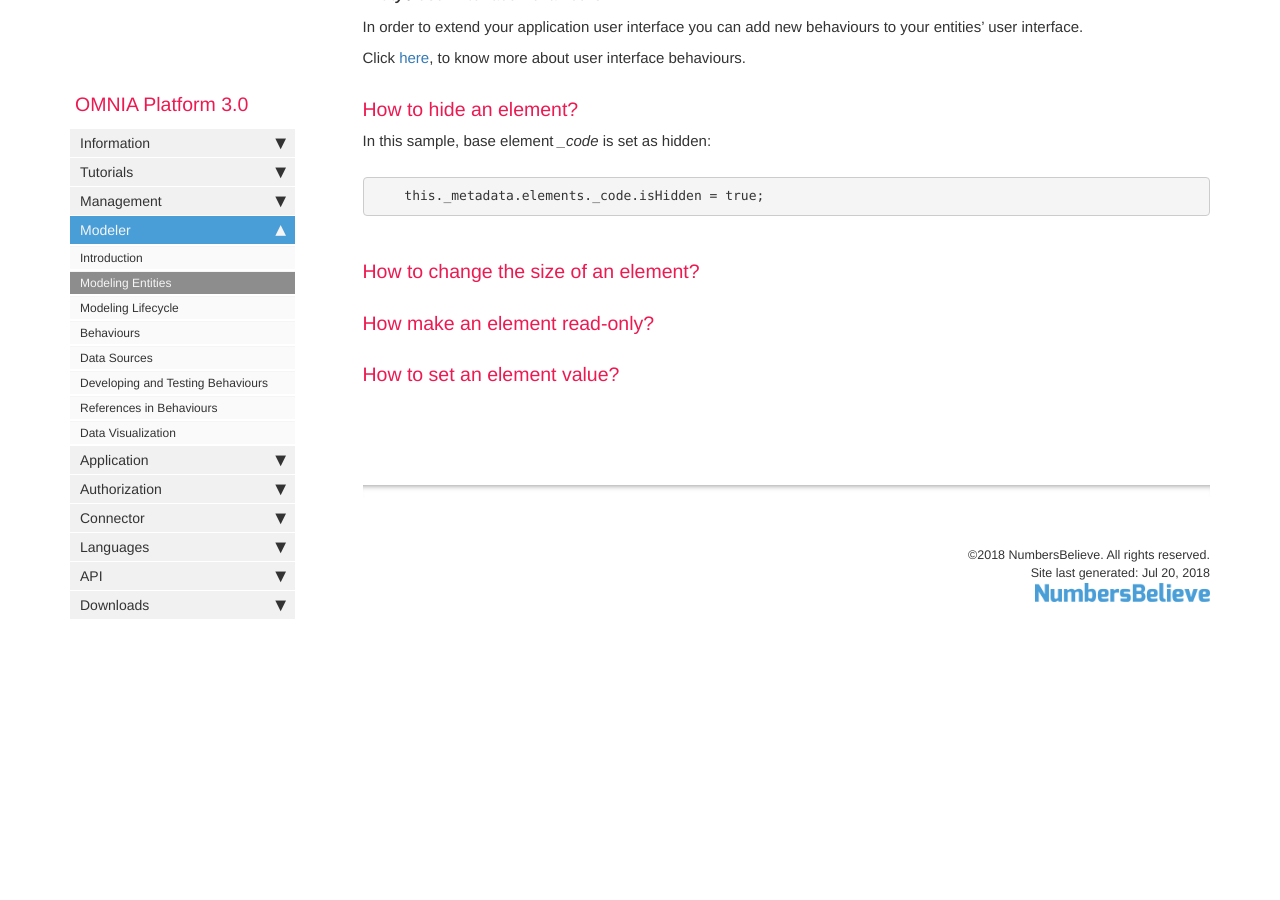
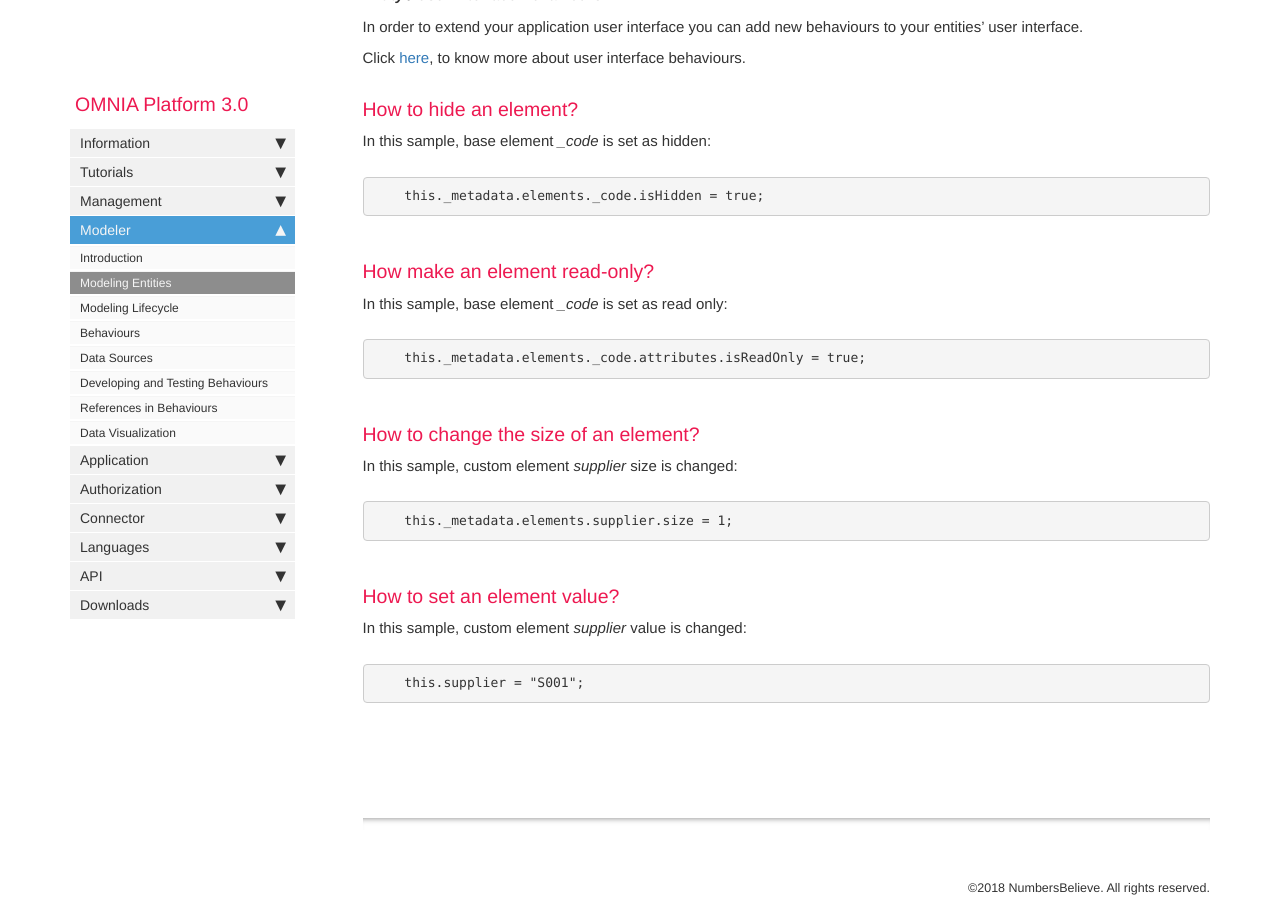
Before and after one commit to daniel8lopes/omnia3, a Jekyll site: the page built from docs/pages/omnia3/Modeler/omnia3_modeler_entities.md, in a window 1280 px wide and 900 px high, scrolled down 3084 px. Built offline with Jekyll 4.4.1, drawn with Linux system fonts in a browser that asks for light colours; nearby versions of some CDN libraries; comment, search, counter and statistics services are not loaded; before the commit the page ends 3746 px from its top, so only the background shows below that; some of the changed text lies outside the part shown.

Commit message:
Update omnia3_modeler_entities.md

````diff
--- a/docs/pages/omnia3/Modeler/omnia3_modeler_entities.md
+++ b/docs/pages/omnia3/Modeler/omnia3_modeler_entities.md
@@ -102,8 +102,26 @@ In this sample, base element *_code* is set as hidden:
     this._metadata.elements._code.isHidden = true;
 ```
 
+### How make an element read-only?
+
+In this sample, base element *_code* is set as read only:
+
+```JavaScript
+    this._metadata.elements._code.attributes.isReadOnly = true;
+```
+
 ### How to change the size of an element?
 
-### How make an element read-only?
+In this sample, custom element *supplier* size is changed:
+
+```JavaScript
+    this._metadata.elements.supplier.size = 1;
+```
 
 ### How to set an element value?
+
+In this sample, custom element *supplier* value is changed:
+
+```JavaScript
+    this.supplier = "S001";
+```
````
